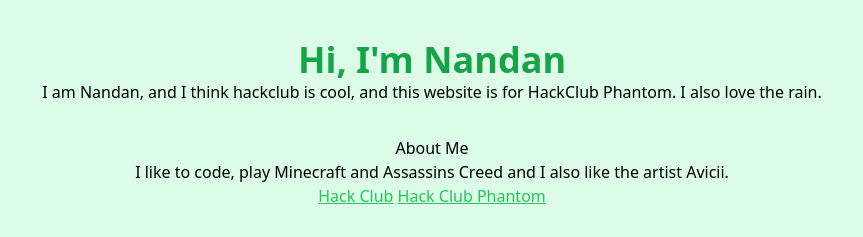
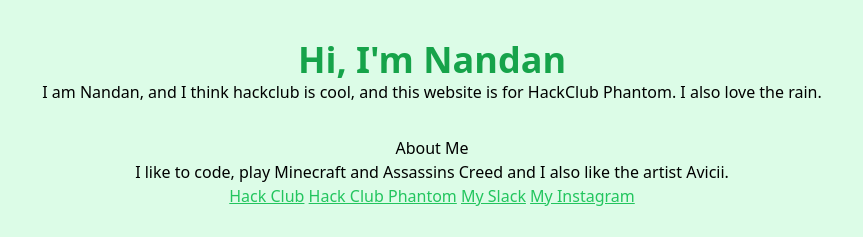
Before and after one commit to Nandan6060/my-portfolio, a plain HTML site: page index.html in a window 1280 px wide. Shown: the top 237 px of the page, without its empty margins (208-1071 px from the left). Drawn offline with nearby package versions, Linux system fonts and the light colour scheme.

Commit message:
Added a few links

```diff
--- a/index.html
+++ b/index.html
@@ -15,6 +15,10 @@
 
     <a href="https://phantom.hackclub.com" class="text-green-500 underline hover:text-green-500" target="_blank">Hack Club Phantom</a>
 
+    <a href="https://hackclub.enterprise.slack.com/team/U0BBH6GE8P4" class="text-green-500 underline hover:text-green-500" target="_blank">My Slack</a>
+
+    <a href="https://www.instagram.com/nandan_6060/" class="text-green-500 underline hover:text-green-500" target="_blank">My Instagram</a>
+
     <div class="flex justify-center gap-4 mt-4">
     <img src="https://encrypted-tbn0.gstatic.com/images?q=tbn:ANd9GcTS-LUj-6uIsitRDel5kHcP2fEU3seXCn8mUGEDzblZIw&s=10" alt="Minecraft Image" class="w-64 rounded-lg mt-4 shadow-lg">
     <img src="https://encrypted-tbn0.gstatic.com/images?q=tbn:ANd9GcSZltWpMkBDrABqw0xAqzM1DT0iQgTu2ItK6lQO8lLYMw&s=10" alt="Assassins Creed Image" class="w-64 rounded-lg mt-4 shadow-lg">
```
